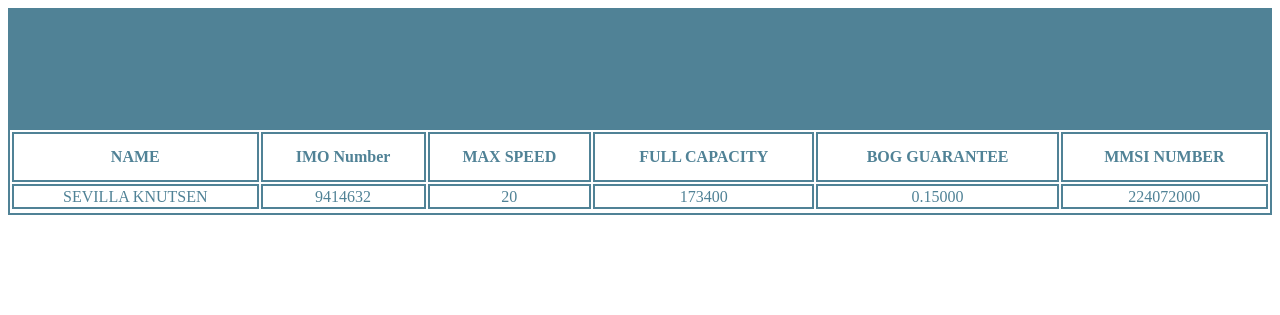
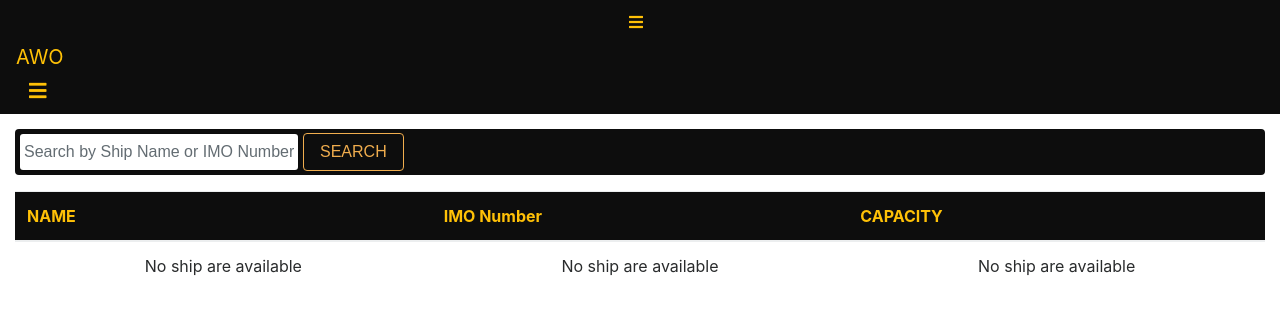
Before and after one commit to AlmasWicaksono/Energy, a Django app: page /ships/ShipList in a window 1280 px wide. Shown: the top 315 px of the page. Run offline with Django 3.2, Linux system fonts and the light colour scheme; data comes from the database, SQL or seed files in the repository; both versions use the stored data as it was after the commit; some libraries are stand-ins or nearby versions.

Commit message:
Start Build Ships Apps

```diff
--- a/home/templates/home/base.html
+++ b/home/templates/home/base.html
@@ -9,18 +9,19 @@
     <meta charset="utf-8">
     <meta name="viewport" content="width=device-width, initial-scale=1">
     <link rel="stylesheet" href="https://maxcdn.bootstrapcdn.com/bootstrap/4.0.0-beta.3/css/bootstrap.min.css" integrity="sha384-Zug+QiDoJOrZ5t4lssLdxGhVrurbmBWopoEl+M6BdEfwnCJZtKxi1KgxUyJq13dy" crossorigin="anonymous">
+    <link rel="stylesheet" href="https://use.fontawesome.com/releases/v5.1.0/css/all.css" integrity="sha384-lKuwvrZot6UHsBSfcMvOkWwlCMgc0TaWr+30HWe3a4ltaBwTZhyTEggF5tJv8tbt" crossorigin="anonymous">
     <script src="https://code.jquery.com/jquery-3.2.1.slim.min.js" integrity="sha384-KJ3o2DKtIkvYIK3UENzmM7KCkRr/rE9/Qpg6aAZGJwFDMVNA/GpGFF93hXpG5KkN" crossorigin="anonymous"></script>
     <script src="https://cdnjs.cloudflare.com/ajax/libs/popper.js/1.12.9/umd/popper.min.js" integrity="sha384-ApNbgh9B+Y1QKtv3Rn7W3mgPxhU9K/ScQsAP7hUibX39j7fakFPskvXusvfa0b4Q" crossorigin="anonymous"></script>
     <script src="https://maxcdn.bootstrapcdn.com/bootstrap/4.0.0-beta.3/js/bootstrap.min.js" integrity="sha384-a5N7Y/aK3qNeh15eJKGWxsqtnX/wWdSZSKp+81YjTmS15nvnvxKHuzaWwXHDli+4" crossorigin="anonymous"></script>
     <style>
-        /* Sidebar */
+        /* Sidebar #dc3545*/
         #sidebar-wrapper {
             z-index: 1;
             position: absolute;
             width: 0;
             height: 100%;
             overflow-y: hidden;
-            background: #dc3545;
+            background: #0d0d0d;
             opacity: 1;
         }
 
@@ -43,11 +44,11 @@
 
         /* Since we added left padding, we need to shrink the width by 250px */
         #wrapper.menuDisplayed #page-content-wrapper {
-            padding-left: 100px;
+            padding-left: 115px;
         }
 
 
-        /* Sidebar styling - the entire ul list */
+        /* Sidebar styling - the entire ul list #ffffff #aa2500*/
         .sidebar-nav {
             padding: 0;
             list-style: none;
@@ -61,11 +62,11 @@
         .sidebar-nav li a {
             display: block;
             text-decoration: none;
-            color: #ffffff;
+            color: #ffc107;
         }
 
         .sidebar-nav li a:hover {
-            background: #aa2500;
+            background: #665700;
         }
     </style>
 </head>
@@ -73,28 +74,28 @@
 <body>
 
 <!-- Top Navigation Bar -->
-{{ User_Name }}
-<nav class="navbar navbar-expand-sm navbar-light bg-danger">
+<nav class="navbar navbar-expand-sm navbar-dark" style="background-color: #0d0d0d;">
   <!--Brand-->
-  <button type="button" class="btn btn-outline-light" id="menu-toggle" style="margin-right: 10px; padding:0;"> < </button>
-  <a class="navbar-brand" href="http://almaswicaksono.pythonanywhere.com/" style="color: white" >AWO</a>
-  <button class="navbar-toggler" type="button" data-toggle="collapse" data-target="#navbarSupportedContent" aria-controls="navbarSupportedContent" aria-expanded="false" aria-label="Toggle navigation">
-    <span class="navbar-toggler-icon"></span>
+  <button type="button" class="btn btn-link mr-2 p-1" id="menu-toggle" style="color: #ffc107;"> <i class="fas fa-bars"></i> </button>
+  <a class="navbar-brand" href={% url 'home:home' %} style="color: #ffc107;" >AWO</a>
+  <button class="navbar-toggler" type="button" data-toggle="collapse" data-target="#navbarSupportedContent" aria-controls="navbarSupportedContent" aria-expanded="false" aria-label="Toggle navigation" style="color: #ffc107;">
+    <i class="fas fa-bars"></i>
+    <!--<span class="navbar-toggler-icon"></span>-->
   </button>
 
   <!--Colapse Navbar-->
   <div class="collapse navbar-collapse" id="navbarSupportedContent">
     <ul class="navbar-nav mr-auto mt-2 mt-lg-0">
-      <li class="nav-item active"><a class="nav-link" href="#" style="color: white">{{ User_Name }}</a></li>
-      <li class="nav-item active"><a class="nav-link" href="#" style="color: white">Link</a></li>
-      <li class="nav-item active"><a class="nav-link" href="#" style="color: white">Link</a></li>
+      <li class="nav-item active"><a class="nav-link" href="#" style="color: #ffc107;">{{ User_Name }}</a></li>
+      <li class="nav-item active"><a class="nav-link" href="#" style="color: #ffc107;">Link</a></li>
+      <li class="nav-item active"><a class="nav-link" href="#" style="color: #ffc107;">Link</a></li>
     </ul>
     <form class="form-inline my-2 my-sm-0">
-      <input class="form-control mr-sm-2" type="search" placeholder="Search" aria-label="Search">
-      <button class="btn btn-outline-light my-2 my-sm-0" style="color: white" type="submit">Search</button>
+      <input class="form-control mr-sm-2" type="search" placeholder="Search" aria-label="Search" style="color: #ffc107;">
+      <button class="btn btn-outline-warning my-2 my-sm-0" style="color: #ffc107" type="submit">Search</button>
     </form>
     <ul class="navbar-nav mr-0 mt-2 mt-lg-0">
-      <li class="nav-item active"><a class="nav-link" href="logout" style="color: white">logout</a></li>
+      <li class="nav-item active"><a class="nav-link" href={% url 'home:logout' %} style="color: #ffc107;">logout</a></li>
     </ul>
   </div>
 </nav>
@@ -105,6 +106,7 @@
     <!-- Sidebar -->
     <div id="sidebar-wrapper">
         <ul class="sidebar-nav">
+            <li><a href={% url 'ships:shiphome' %}>Ships</a></li>
             <li><a href="#">Account</a></li>
             <li><a href="#">Settings</a></li>
             <li><a href="#">Logout</a></li>
@@ -113,22 +115,13 @@
 
     <!-- Page content -->
     <div id="page-content-wrapper">
-        <div class="container-fluid">
+        <div class="container-fluid p-0">
 
             <!-- Real Content -->
             {% block body %}
             {% endblock %}
 
-            <div class="row">
-                <div class="col-lg-12">
-                    <h1>Sidebar Layouts are Cool</h1>
-                    <p>I love apple pie. I love apple pie. I love apple pie. I love apple pie. I love apple pie.
-                        I love apple pie. I love apple pie. I love apple pie. I love apple pie. I love apple pie.
-                        I love apple pie. I love apple pie. I love apple pie. I love apple pie. I love apple pie.
-                        I love apple pie. I love apple pie. I love apple pie. I love apple pie. I love apple pie.
-                        I love apple pie. I love apple pie. I love apple pie. I love apple pie. I love apple pie. </p>
-                </div>
-            </div>
+
         </div>
     </div>
 
--- a/home/urls.py
+++ b/home/urls.py
@@ -13,7 +13,7 @@
 from django.contrib.auth.views import LoginView, LogoutView
 from home.views import Home, test
 
-app_name = ''
+app_name = 'home'
 urlpatterns = [
         #
         path('', Home.as_view(), name='home'),
--- a/ships/templates/ships/shiplist.html
+++ b/ships/templates/ships/shiplist.html
@@ -1,44 +1,54 @@
+{% extends 'home/base.html' %}
+
+{% block title %}
+    <title>Ship List</title>
+{% endblock %}
+
+{% block body %}
 <head>
 
-    <title>Ship List</title>
+    <!--
+    .topline {background: #0d0d0d; height: 120px; border:2px solid #ffc107;}
+    .shipdata {width: 100%; border:2px solid #ffc107;}
+    td {height:25px; text-align: center; border:2px solid #ffc107; color:rgba(80, 130, 150, 1)}
+    -->
+
     <style>
-    .topline {background: rgba(80, 130, 150, 1); height: 120px;}
-    .shipdata {width: 100%; border:2px solid rgba(80, 130, 150, 1);}
-    td {height:25px; text-align: center; border:2px solid rgba(80, 130, 150, 1); color:rgba(80, 130, 150, 1)}
-    th {height:50px; text-align: center; border:2px solid rgba(80, 130, 150, 1); color:rgba(80, 130, 150, 1)}
+    th {color:#ffc107;}
     </style>
-
 
 </head>
 <body>
 
-<div class='topline'></div>
+{% include 'ships/shipsearch.html' %}
 
-<table class='shipdata'>
-  <tr>
-    <th>NAME</th>
-    <th>IMO Number</th>
-    <th>MAX SPEED</th>
-    <th>FULL CAPACITY</th>
-    <th>BOG GUARANTEE</th>
-    <th>MMSI NUMBER</th>
-  </tr>
-
+<table class='table text-center'>
+  <thead style="background-color: #0d0d0d;">
+      <tr>
+        <th class='align-middle'>NAME</th>
+        <th class='align-middle'>IMO Number</th>
+        <th class='align-middle'>CAPACITY</th>
+      </tr>
+  </thead>
+  <tbody>
   {% if ship_list %}
     {% for ship in ship_list %}
          <tr>
-            <td>{{ ship.name }}</td>
+            <td><a href="{% url 'ships:shipdetail' ship.id %}" class="card-link">{{ ship.name }}</a></td>
             <td>{{ ship.imo_number }}</td>
-            <td>{{ ship.max_speed }}</td>
             <td>{{ ship.full_capacity }}</td>
-            <td>{{ ship.bog_guarantee }}</td>
-            <td>{{ ship.mmsi_number }}</td>
-        <tr>
+         <tr>
     {% endfor %}
 
-{% else %}
-    <p>No ship are available.</p>
-{% endif %}
+    {% else %}
+         <tr>
+            <td>No ship are available</td>
+            <td>No ship are available</td>
+            <td>No ship are available</td>
+         <tr>
+    {% endif %}
+  </tbody>
 </table>
 
 </body>
+{% endblock %}
--- /dev/null
+++ b/ships/templates/ships/shipsearch.html
@@ -0,0 +1,13 @@
+<body>
+
+    <div style="background-color: #0d0d0d;width:100%;" class="container-fluid rounded pl-1 pr-1">
+        <div class="form-group">
+        <form method="post" action="{% url 'ships:shiplist' %}" class="form-inline text-warning">
+            {% csrf_token %}
+            <input style="width:280px;" type="text" name="ShipToBeSearch" placeholder="Search by Ship Name or IMO Number" class="form-control rounded mr-1 mt-1 mb-1 pl-1 pr-1" required>
+            <button type="submit" class="btn btn-warning border border-warning text-warning mt-1 mb-1" style="background-color:#0d0d0d;">SEARCH</button>
+        </form>
+        </div>
+    </div>
+
+</body>
--- a/ships/urls.py
+++ b/ships/urls.py
@@ -1,10 +1,12 @@
 from django.urls import path
-from django.contrib.auth.views import login
-
 from . import views
 
 app_name = 'ships'
 urlpatterns = [
-        #/ships/
+        #/ships
+        path('', views.ShipHome, name='shiphome'),
+        #/ships/ShipList
         path('ShipList', views.ShipList.as_view(), name='shiplist'),
+        #/ships/ShipDetail/pk
+        path('ShipDetail/<int:pk>', views.ShipDetail.as_view(), name='shipdetail'),
             ]
--- a/ships/views.py
+++ b/ships/views.py
@@ -2,9 +2,13 @@
 from django.http import HttpResponseRedirect
 from django.urls import reverse
 from django.views import generic
+from django.http import Http404
+from django.utils.translation import gettext as _
 
 from .models import Ship
 
+def ShipHome(request):
+    return render(request, "ships/shiphome.html", )
 
 class ShipList(generic.ListView):
     template_name = 'ships/shiplist.html'
@@ -12,4 +16,43 @@
 
     def get_queryset(self):
         """Return all the ship in database"""
-        return Ship.objects.all()
+        if self.request.method == 'GET':
+            return {}
+        elif self.request.method == 'POST':
+            try:
+                return Ship.objects.filter(imo_number__contains=int(self.request.POST['ShipToBeSearch']))
+            except:
+                return Ship.objects.filter(name__contains=self.request.POST['ShipToBeSearch'])
+
+    def get(self, request, *args, **kwargs):
+        self.object_list = self.get_queryset()
+        allow_empty = self.get_allow_empty()
+
+        if not allow_empty:
+            # When pagination is enabled and object_list is a queryset,
+            # it's better to do a cheap query than to load the unpaginated
+            # queryset in memory.
+            if self.get_paginate_by(self.object_list) is not None and hasattr(self.object_list, 'exists'):
+                is_empty = not self.object_list.exists()
+            else:
+                is_empty = len(self.object_list) == 0
+            if is_empty:
+                raise Http404(_("Empty list and '%(class_name)s.allow_empty' is False.") % {
+                    'class_name': self.__class__.__name__,
+                })
+        context = self.get_context_data()
+        context['User_Name']= self.request.user.get_username()
+        return self.render_to_response(context)
+
+    def post(self, request, *args, **kwargs):
+        return self.get(self, request, *args, **kwargs)
+
+class ShipDetail(generic.DetailView):
+    model = Ship
+    template_name = 'ships/shipdetail.html'
+
+    def get(self, request, *args, **kwargs):
+        self.object = self.get_object()
+        context = self.get_context_data(object=self.object)
+        context['User_Name']= self.request.user.get_username()
+        return self.render_to_response(context)
```
Also changed, not shown: home/static/home/style.css (+40 -36 lines), home/templates/home/login.html (+5 -5 lines), ships/templates/ships/shipdetail.html (added, +32 -0 lines), ships/templates/ships/shiphome.html (added, +23 -0 lines), db.sqlite3.
